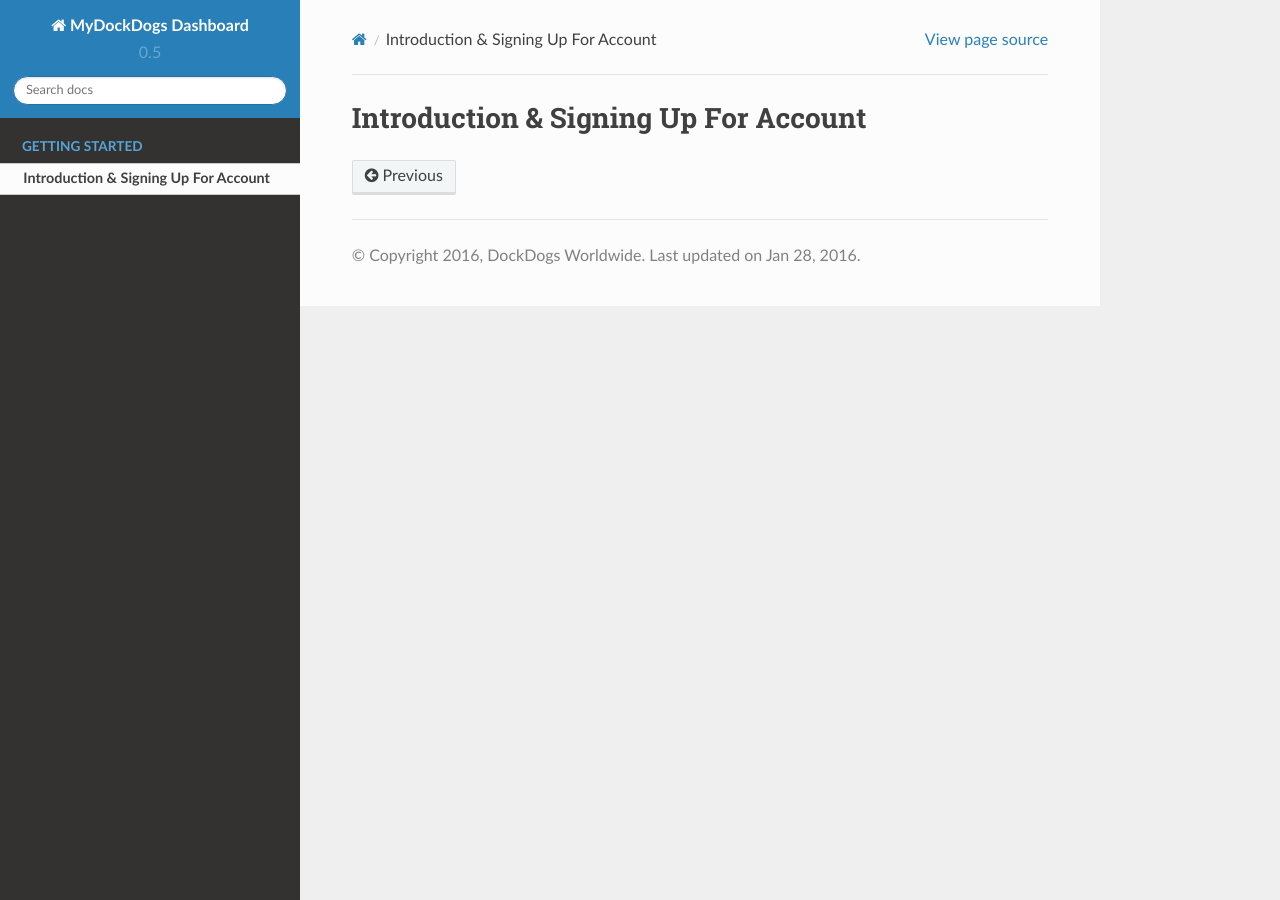
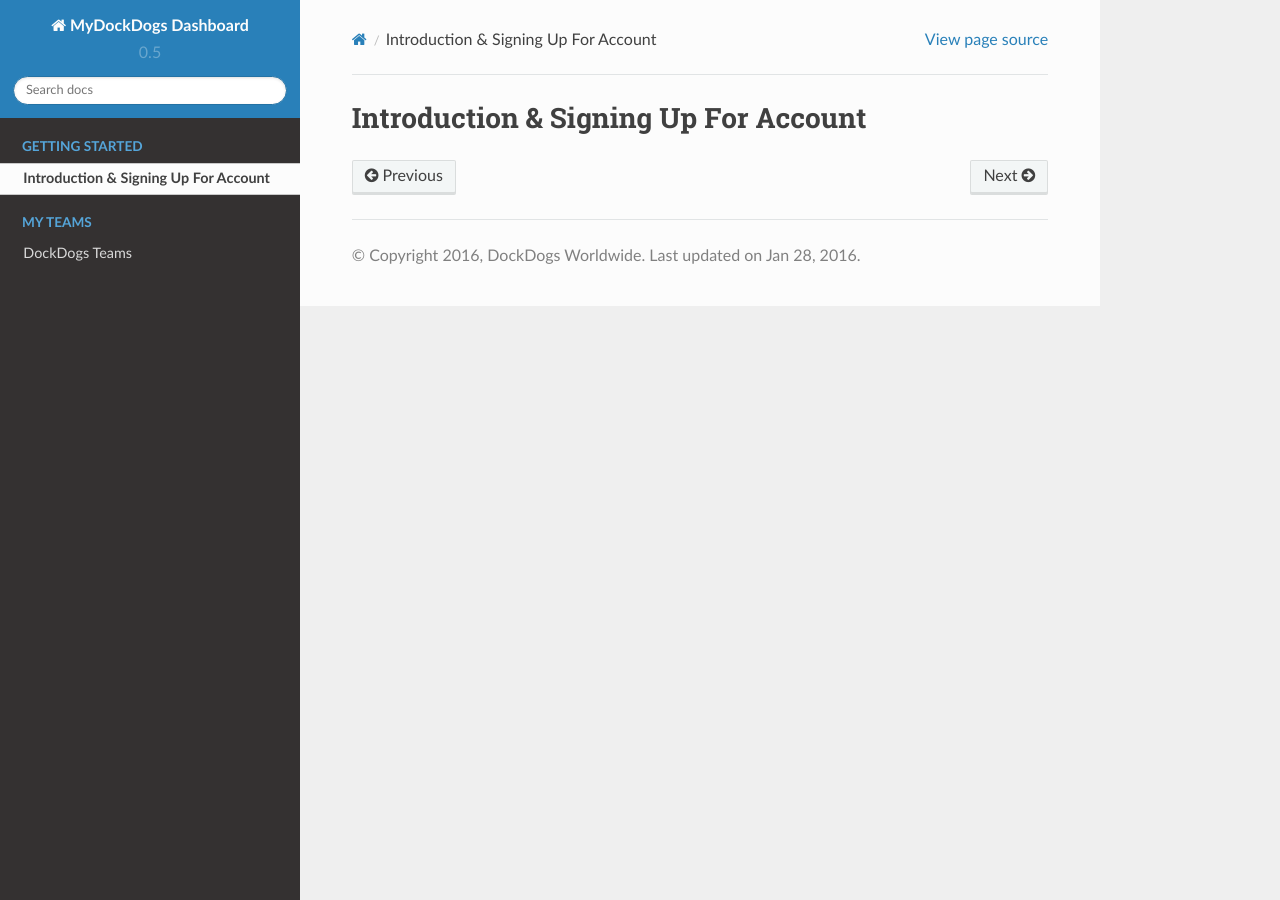
Before and after one commit to DockDogs/MyDockDogsDashboard, a Sphinx documentation site: the page built from source/the-basics.md, in a window 1280 px wide. Built offline with Sphinx 7.4.7 and the Read the Docs theme 2.0.0, drawn with Linux system fonts in a browser that asks for light colours.

Commit message:
adding teams to index.rst

```diff
--- a/source/index.rst
+++ b/source/index.rst
@@ -11,6 +11,12 @@
 .. toctree::
    :maxdepth: 2
    :caption: My Teams
+
+   teams
+
+.. toctree::
+   :maxdepth: 2
+   :caption: DockDogs Membership
 
 
 .. toctree::
```
